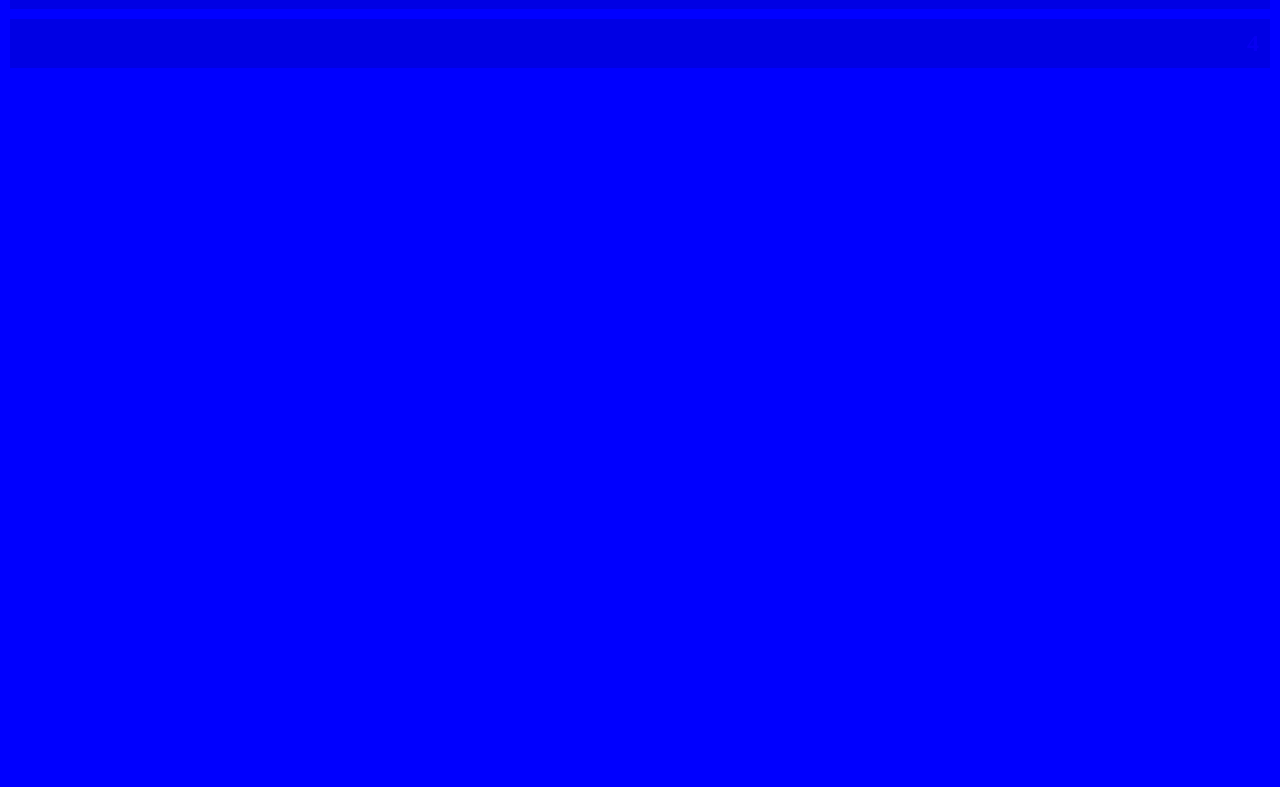
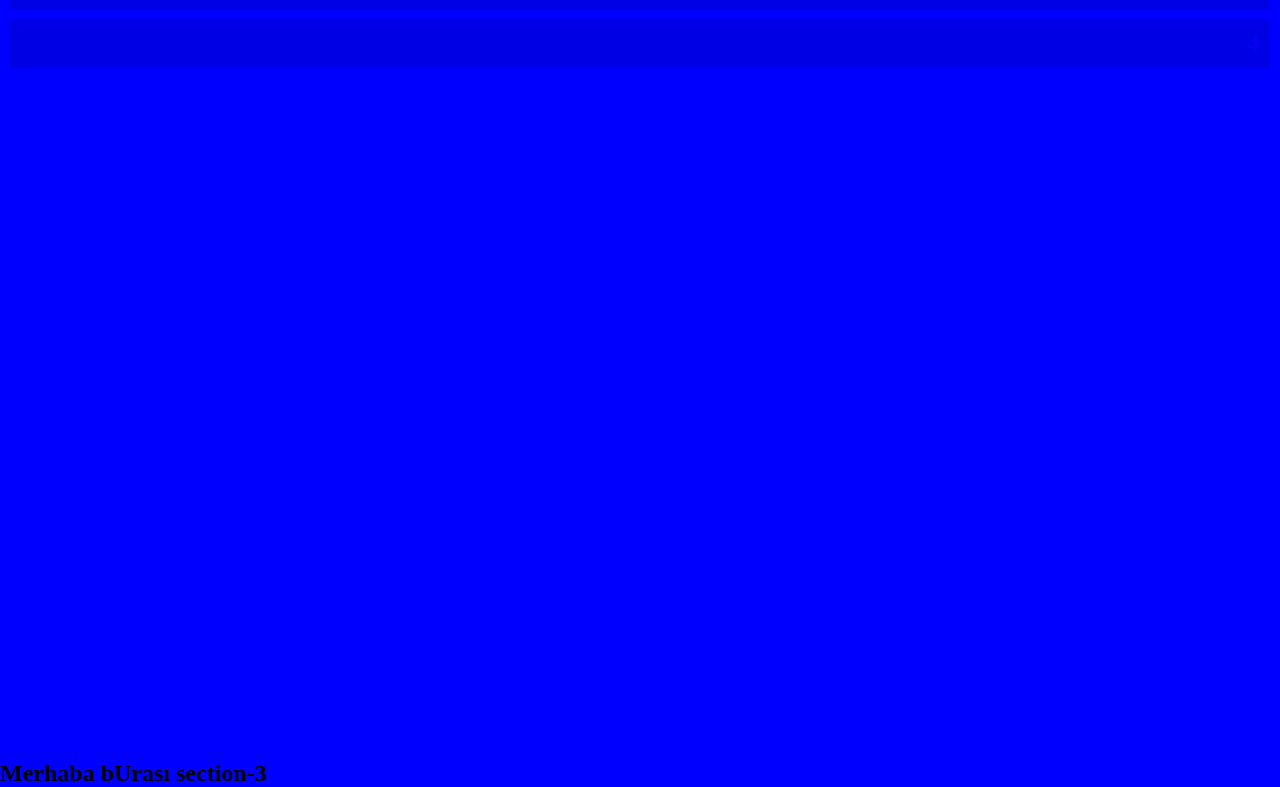
Before and after one commit to fatih4242/Html-Css, a plain HTML site: page index.html in a window 1280 px wide. Shown: the part 860-1647 px from the top of the page. Before the commit the page ends 1620 px from the top, so only its background shows below. Drawn offline with Linux system fonts and the light colour scheme.

Commit message:
Section-3 eklendi
Class ile içerisindeki etiketler tanımlandı

```diff
--- a/index.html
+++ b/index.html
@@ -31,5 +31,10 @@
             <a href="" id="d">4</a>
         </h1>
     </section>
+
+    <!--Section-3-->
+    <section class="section-3">
+        <h1>Merhaba bUrası section-3</h1>
+    </section>
 </body>
 </html>
```
